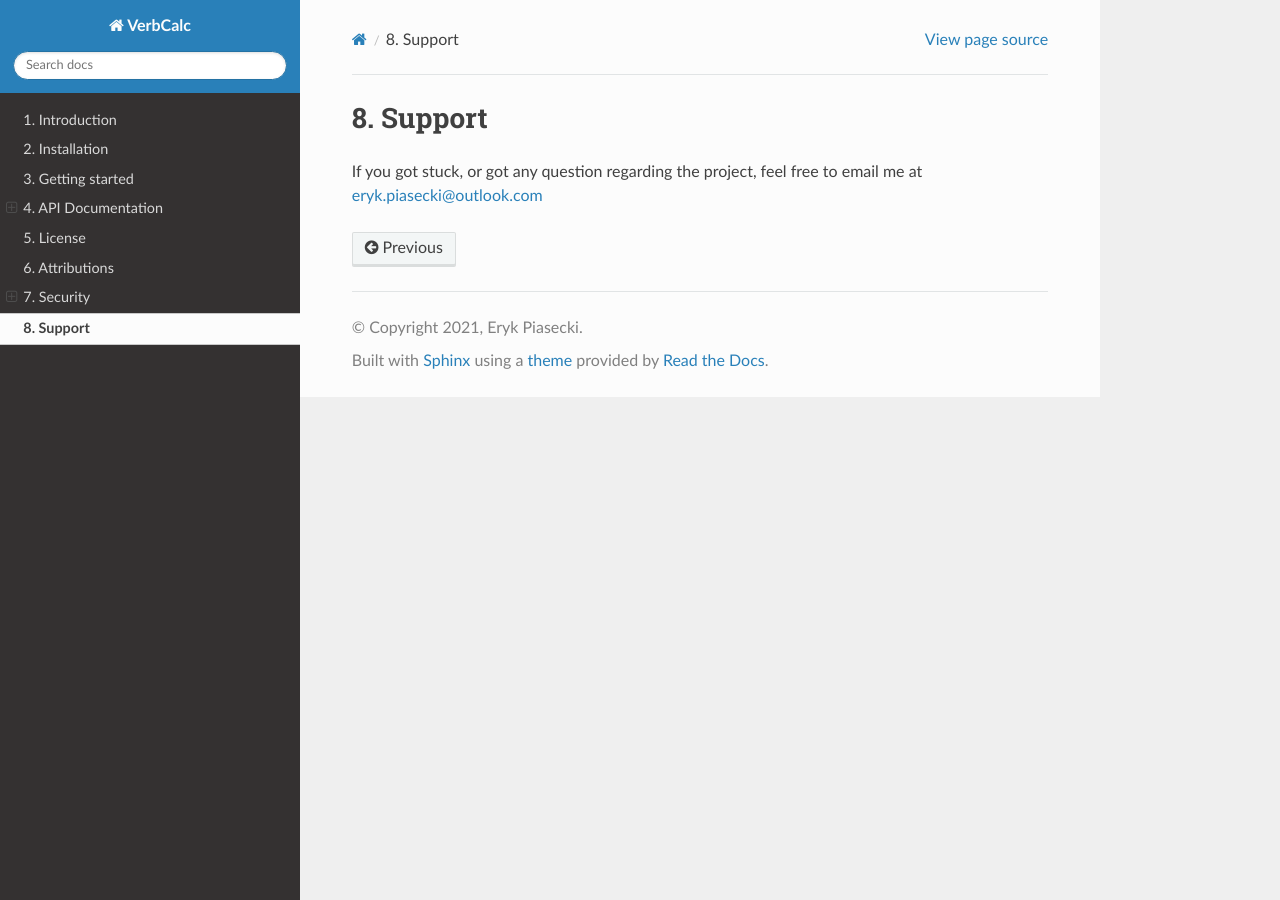
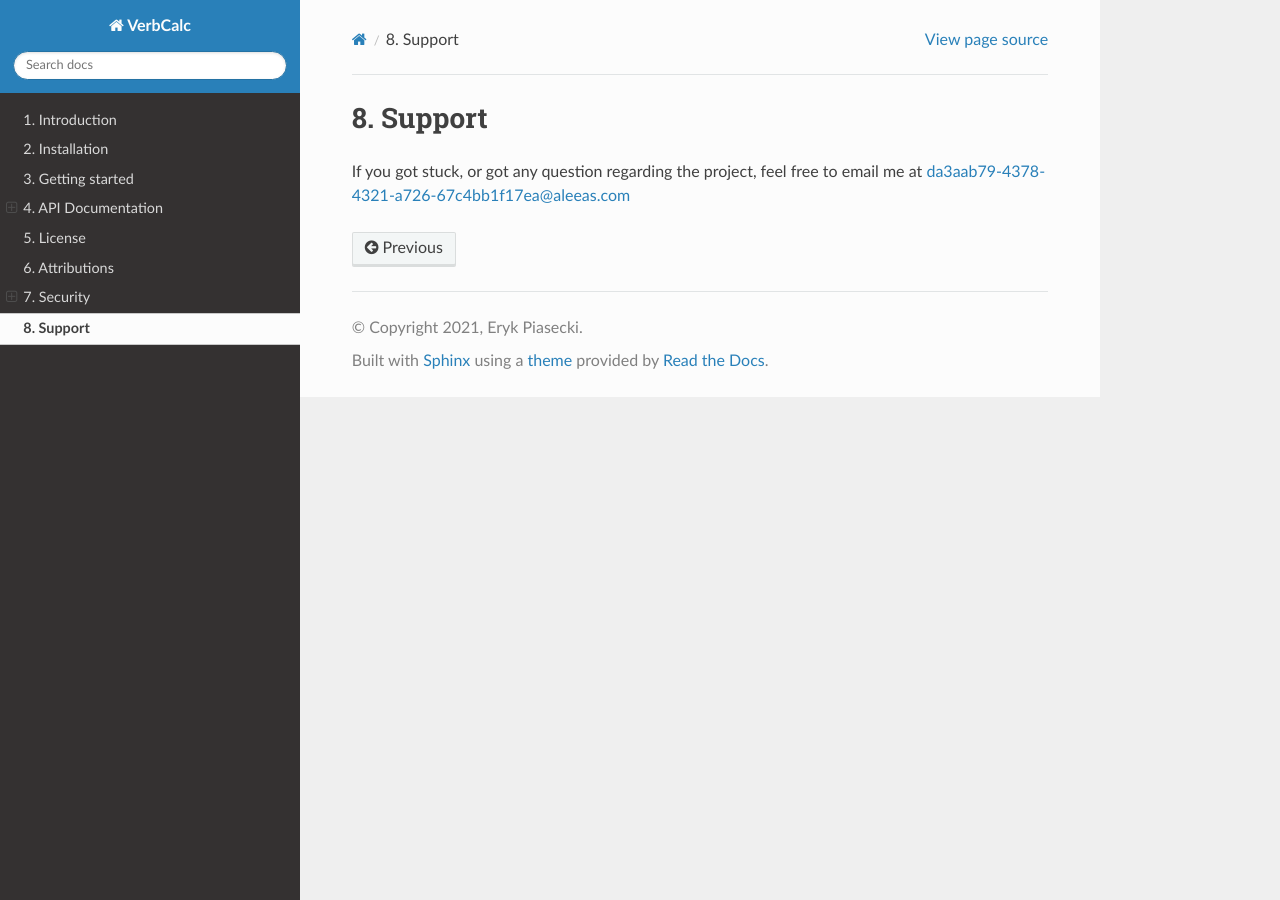
Before and after one commit to syedatif4118/VerbCalc, a Sphinx documentation site: the page built from doc/source/support.rst, in a window 1280 px wide. Built offline with Sphinx 7.4.7 and the Read the Docs theme 2.0.0, drawn with Linux system fonts in a browser that asks for light colours.

Commit message:
Update support.rst

```diff
--- a/doc/source/support.rst
+++ b/doc/source/support.rst
@@ -1,3 +1,3 @@
 Support
 =======
-If you got stuck, or got any question regarding the project, feel free to email me at eryk.piasecki@outlook.com
+If you got stuck, or got any question regarding the project, feel free to email me at da3aab79-4378-4321-a726-67c4bb1f17ea@aleeas.com
```
